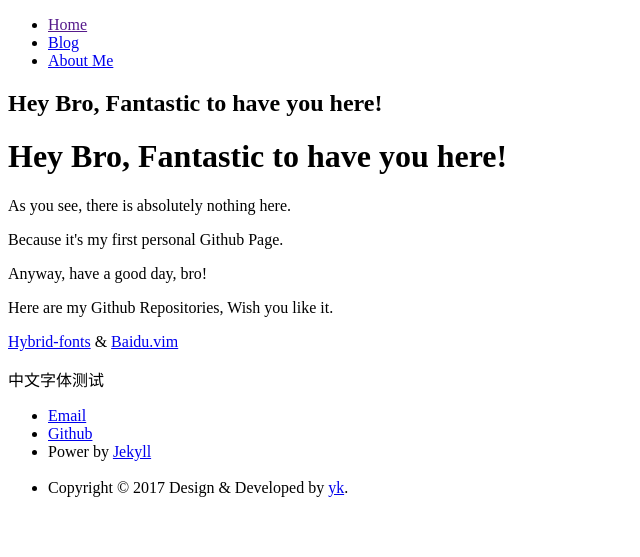
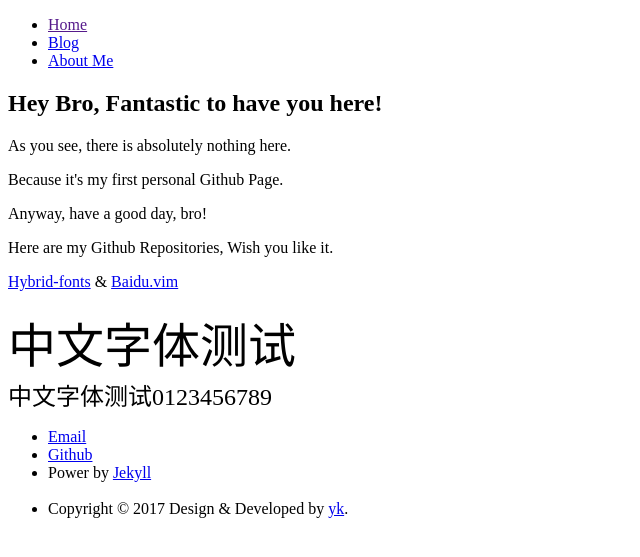
Before and after one commit to m8524769/m8524769.github.io, a Jekyll site: the page built from index.html, in a window 1280 px wide. Shown: the top 557 px of the page, without its empty margins (0-640 px from the left). Built offline with Jekyll 4.4.1, drawn with Linux system fonts in a browser that asks for light colours.

Commit message:
Update index.html

```diff
--- a/index.html
+++ b/index.html
@@ -1,16 +1,15 @@
 ---
 layout: default
-title: yk | Github Page
 ---
 
 <div class="blurb">
-	<h1>Hey Bro, Fantastic to have you here!</h1>
 	<p>As you see, there is absolutely nothing here.</p>
 	<p>Because it's my first personal Github Page.</p>
 	<p>Anyway, have a good day, bro!</p>
 	<p>Here are my Github Repositories, Wish you like it.</p>
 	<p><a href="/Hybrid-fonts">Hybrid-fonts</a> & <a href="/Baidu.vim">Baidu.vim</a>
-	<p>中文字体测试</p>
+	<p>
+		<font size="7">中文字体测试</font><br>
+		<font size="5">中文字体测试0123456789</font><br>
 	</p>
 </div>
-<!-- /.blurb -->
```
